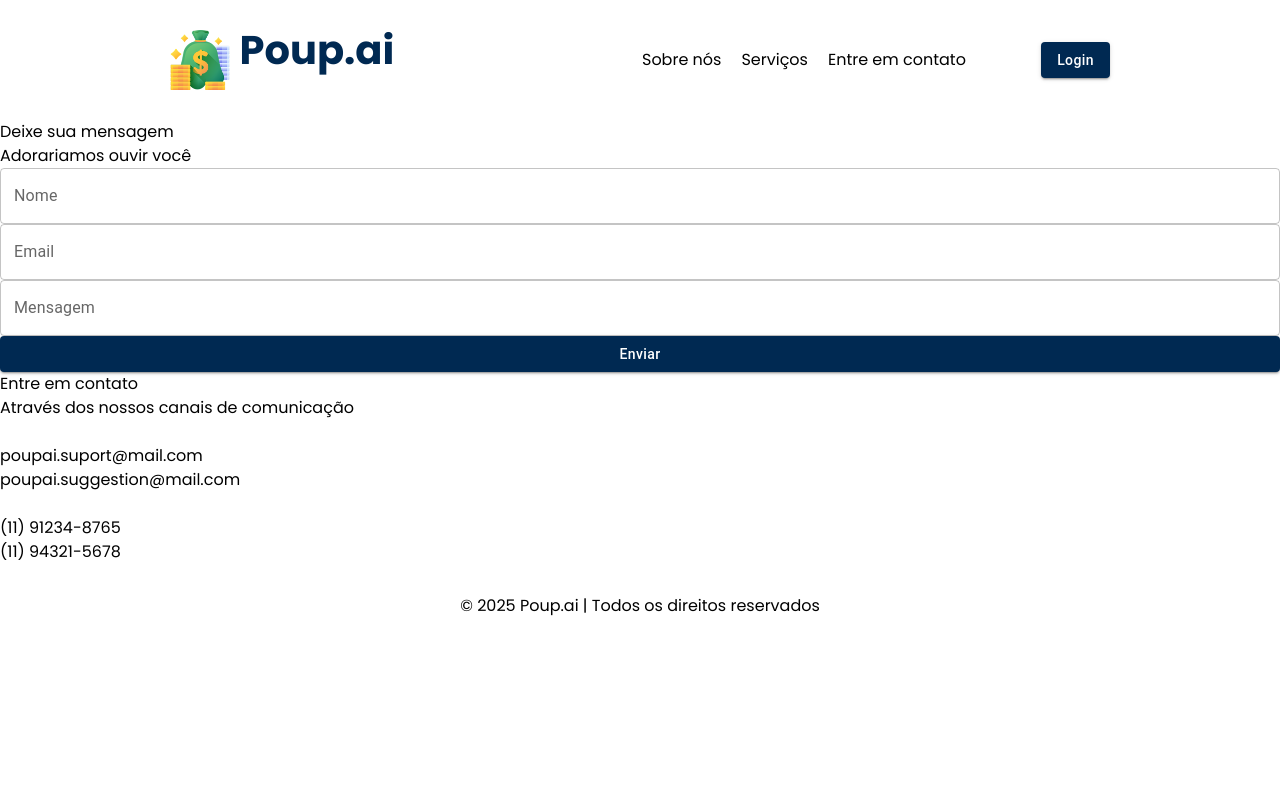
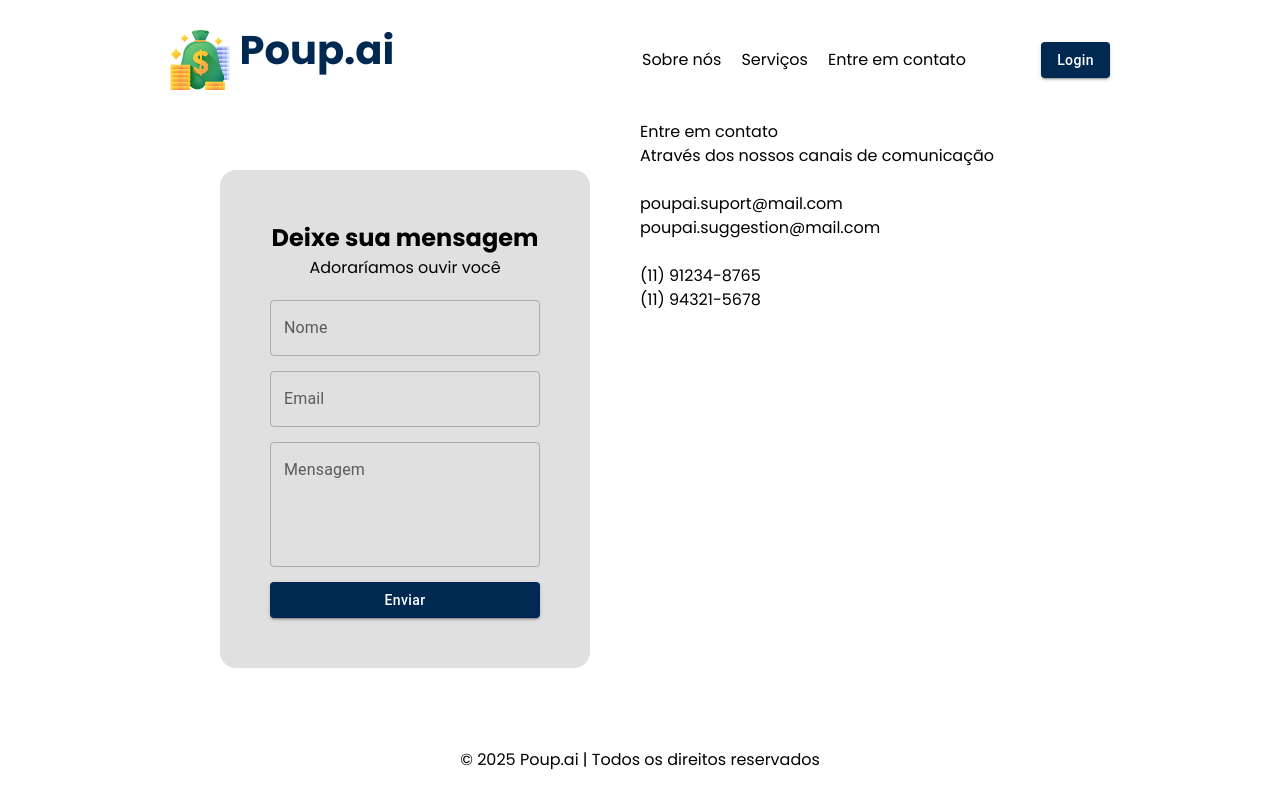
Before and after one commit to Douglass1981/FIAP-Fase1, a Next.js app: page /contact in a window 1280 px wide. Built offline with nearby package versions, Linux system fonts and the light colour scheme; some icons are missing.

Commit message:
feat(styles): apply consistent typography, spacing, and container layout on form-area

```diff
--- a/src/app/contact/contact.styles.module.scss
+++ b/src/app/contact/contact.styles.module.scss
@@ -17,6 +17,7 @@ $blue-primary-500: #002952;
 
 $secondary-purple-700: #512da8;
 
+$gray-neutral-300: #e0e0e0;
 $gray-neutral-800: #424242;
 
 $white: #ffffff;
@@ -50,6 +51,44 @@ $black: #000000;
     }
   }
 
+  &__container {
+    padding: 0px 170px;
+    display: flex;
+
+    &__form-area {
+      width: 50%;
+      padding: 50px;
+
+
+       &__box {
+          background-color: $gray-neutral-300;
+          padding: 50px;
+          border-radius: 16px;
+          display: flex;
+          flex-direction: column;
+          gap: 20px;
+
+
+          &__text {
+            &__title {
+              @include typography(1.5rem, 700);
+              text-align: center;
+            }
+            &__paragraph{
+                text-align: center;
+            }
+          }
+
+          &__form {
+            display: flex;
+            flex-direction: column;
+            gap: 15px;
+
+          }
+        }
+    }
+  }
+
   &__footer {
     display: flex;
     padding: 30px;
--- a/src/app/contact/page.tsx
+++ b/src/app/contact/page.tsx
@@ -1,6 +1,6 @@
 import styles from "./contact.styles.module.scss";
 import { colors } from "../mui.styles";
-import { Box, Button, Link, TextField } from "@mui/material";
+import { Box, Button, FormGroup, Link, TextField } from "@mui/material";
 import Image from "next/image";
 import MailOutlineIcon from "@mui/icons-material/MailOutline";
 import PhoneIcon from "@mui/icons-material/Phone";
@@ -66,22 +66,32 @@ export default function Contact() {
         <main>
           <Box className={styles["content__container"]}>
             <Box className={styles["content__container__form-area"]}>
-              <Box className={styles["content_container__form-area__text"]}>
+              <Box className={styles["content__container__form-area__box"]}>
+                <Box
+                  className={styles["content__container__form-area__box__text"]}
+                >
                   <h2
                     className={
-                    styles["content_container__form-area__text__title"]
+                      styles["content__container__form-area__box__text__title"]
                     }
                   >
                     Deixe sua mensagem
                   </h2>
                   <p
                     className={
-                    styles["content_container__form-area__text__paragraph"]
+                      styles[
+                        "content__container__form-area__box__text__paragraph"
+                      ]
                     }
                   >
-                  Adorariamos ouvir você
+                    Adoraríamos ouvir você
                   </p>
-                <Box className={styles["content__container__form_area__form"]}>
+                  </Box>
+                  <FormGroup
+                    className={
+                      styles["content__container__form-area__box__form"]
+                    }
+                  >
                     <TextField
                       id="name"
                       label="Nome"
@@ -99,6 +109,8 @@ export default function Contact() {
                     <TextField
                       id="message"
                       label="Mensagem"
+                      multiline
+                      rows={4}
                       placeholder="Deixe sua duvida, comentário ou sugestão"
                       variant="outlined"
                       fullWidth
@@ -108,7 +120,9 @@ export default function Contact() {
                       variant="contained"
                       fullWidth
                       className={
-                      styles["content__container__form-area__form__button"]
+                        styles[
+                          "content__container__form-area__box__form__button"
+                        ]
                       }
                       sx={{
                         backgroundColor: colors.bluePrimary500,
@@ -117,7 +131,8 @@ export default function Contact() {
                     >
                       Enviar
                     </Button>
-                </Box>
+                  </FormGroup>
+
               </Box>
             </Box>
             <Box className={styles["content__container__contact"]}>
```
Lines whose indentation alone changed are shown as unchanged.
